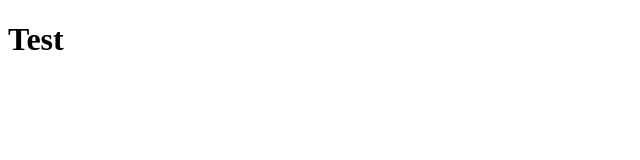
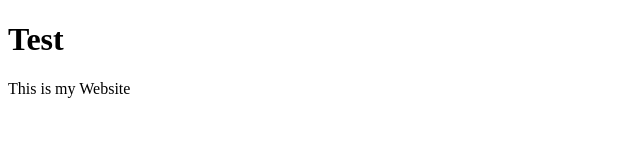
Before and after one commit to MrBrault/isaiah698, a plain HTML site: page index.html in a window 1280 px wide. Shown: the whole page, without its empty margins (0-640 px from the left). Drawn offline with Linux system fonts and the light colour scheme.

Commit message:
Update index.html

```diff
--- a/index.html
+++ b/index.html
@@ -7,7 +7,7 @@
  </head>
  <body>
  <h1>Test</h1>
-
+  <p> This is my Website </p>
 
  </body>
  </html>
```
